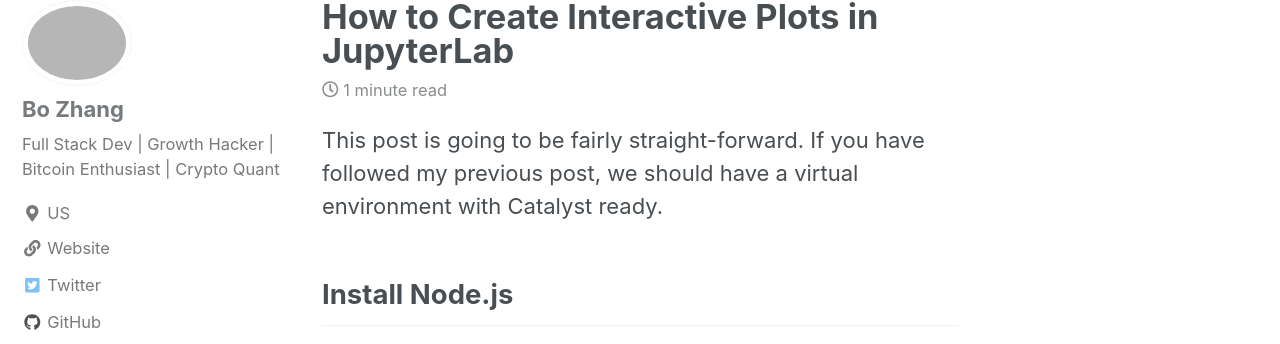
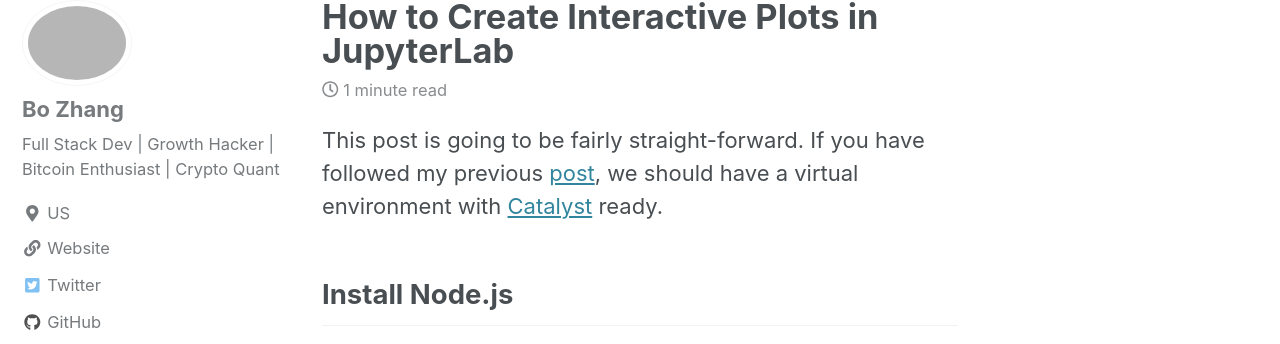
Before and after one commit to 0xboz/blog, a Jekyll site: the page built from _posts/2019-06-26-how-to-create-interactive-plots-in-jupyterlab.md, in a window 1280 px wide and 900 px high, scrolled down 382 px. Shown: the part 133-477 px from the top of the window. Built offline with Jekyll 4.4.1, drawn with Linux system fonts in a browser that asks for light colours; cached includes are drawn as plain includes; nearby versions of some CDN libraries; part of the change alters nothing that is shown.

Commit message:
Added a few URLs

```diff
--- a/_posts/2019-06-26-how-to-create-interactive-plots-in-jupyterlab.md
+++ b/_posts/2019-06-26-how-to-create-interactive-plots-in-jupyterlab.md
@@ -7,7 +7,7 @@ header:
     image: /assets/images/black_and_white_chart_cost.jpg
 ---
 
-This post is going to be fairly straight-forward. If you have followed my previous post, we should have a virtual environment with Catalyst ready.
+This post is going to be fairly straight-forward. If you have followed my previous [post](https://0xboz.github.io/blog/how-to-install-catalyst-debian-stretch/), we should have a virtual environment with [Catalyst](https://enigma.co/catalyst/index.html) ready.
 
 ## Install Node.js
 You can easily install Node.js from the NodeSource [repository](https://github.com/nodesource/distributions). Since adding extra repo into Debian is not really recommended by security freaks like me, I would suggest an alternavtive method through npm. Open the terminal
```
